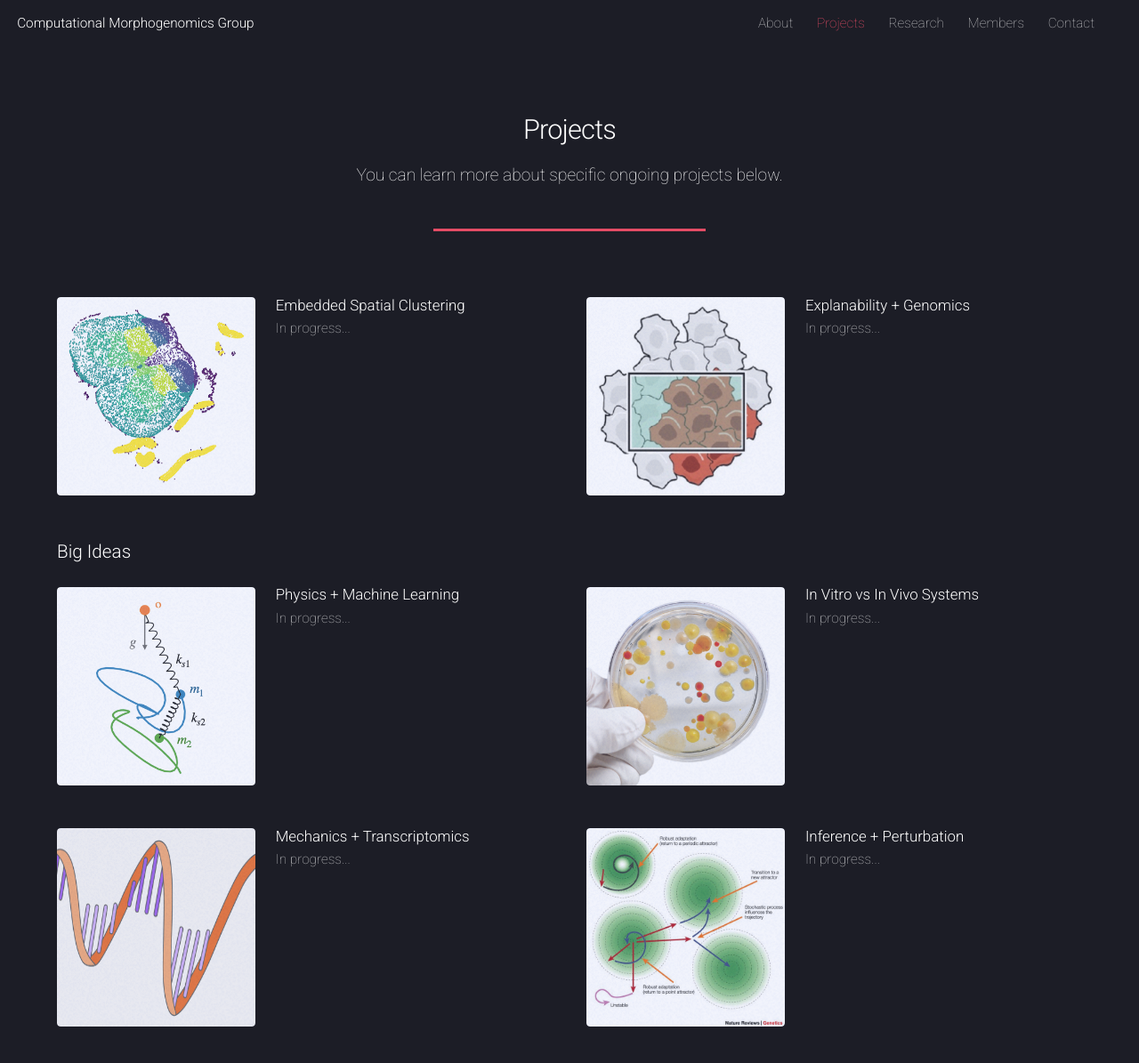
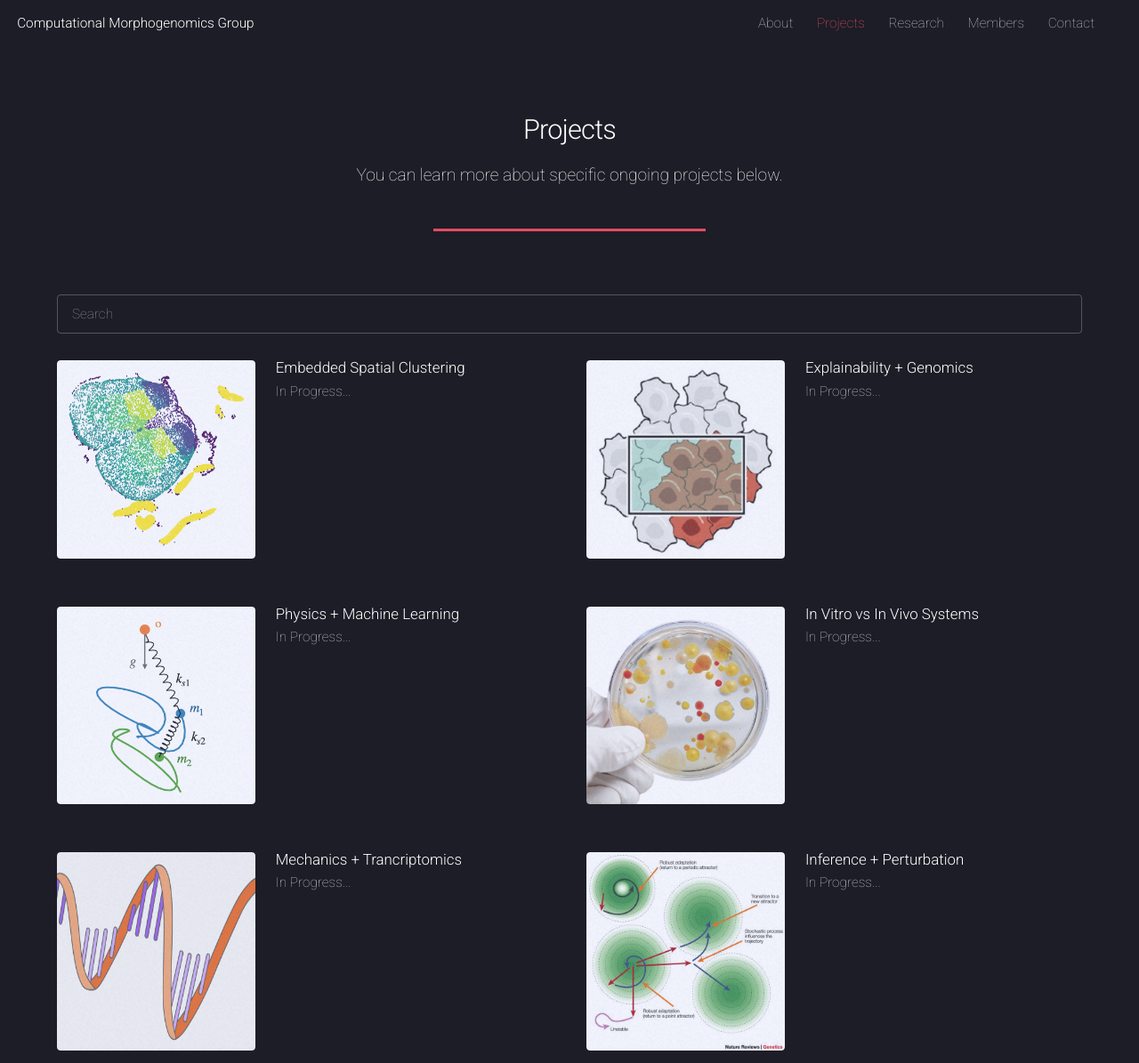
Before and after one commit to Computational-Morphogenomics-Group/Computational-Morphogenomics-Group.github.io, a plain HTML site: page projects.html in a window 1280 px wide. Shown: the whole page at 89% size. Drawn offline with nearby package versions, Linux system fonts and the light colour scheme; files whose address does not match are found by name.

Commit message:
revamp projects, add search

```diff
--- a/projects.html
+++ b/projects.html
@@ -32,48 +32,127 @@
 							projects below.
 						</p>
 					</header>
-					<section>
-						<!-- <h3>Featured</h3> -->
-						<div id="grid" class="row gtr-100 gtr-uniform">
-							<a class="col-6 col-6-xsmall" href="https://github.com/Computational-Morphogenomics-Group/sceLDA" target="_blank" style="text-align: justify;"><span class="image left"><img src="assets/images/spine.png" alt=""/></span>
-								<h4 style="text-align: left;">Embedded Spatial Clustering</h4>
-								In progress...
-							</a>
-							<a class="col-6 col-6-xsmall" href="https://pypi.org/project/scGeneFit/" target="_blank" style="text-align: justify;"><span class="image left"><img src="assets/images/regions.png" alt=""/></span>
-								<h4 style="text-align: left;">Explanability + Genomics</h4>
-								In progress...
-							</a>
-						</div>
-						<h3 style="margin-top: 2em;">Big Ideas</h3>
-						<div id="grid" class="row gtr-100 gtr-uniform">
-							<div class="col-6 col-6-xsmall" style="text-align: justify;"><span class="image left"><img src="assets/images/physics.png" alt=""/></span>
-								<h4 style="text-align: left;">Physics + Machine Learning</h4>
-								In progress...
-							</div>
-							<div class="col-6 col-6-xsmall" style="text-align: justify;"><span class="image left"><img src="assets/images/dish.jpeg" alt=""/></span>
-								<h4 style="text-align: left;">In Vitro vs In Vivo Systems</h4>
-								In progress...
-							</div>
-							<div class="col-6 col-6-xsmall" style="text-align: justify;"><span class="image left"><img src="assets/images/transcriptomics.jpeg" alt=""/></span>
-								<h4 style="text-align: left;">Mechanics + Transcriptomics</h4>
-								In progress...
-							</div>
-							<div class="col-6 col-6-xsmall" style="text-align: justify;"><span class="image left"><img src="assets/images/robustness.jpeg" alt=""/></span>
-								<h4 style="text-align: left;">Inference + Perturbation</h4>
-								In progress...
-							</div>
+					<section id="projects-block">
+						<input id="search-projects" type="text" name="search-projects" placeholder="Search">
+						<br>
+						<div id="grid-projects" class="row gtr-100 gtr-uniform">
 						</div>
 					</section>
 				</div>
 			</div>
 		</div>
-		<script src="assets/styles/jquery.min.js"></script>
-		<script src="assets/styles/jquery.scrolly.min.js"></script>
-		<script src="assets/styles/jquery.dropotron.min.js"></script>
-		<script src="assets/styles/jquery.scrollex.min.js"></script>
-		<script src="assets/styles/browser.min.js"></script>
-		<script src="assets/styles/breakpoints.min.js"></script>
-		<script src="assets/styles/util.js"></script>
-		<script src="assets/styles/main.js"></script>
+		<script src="assets/scripts/jquery.min.js"></script>
+		<script src="assets/scripts/jquery.scrolly.min.js"></script>
+		<script src="assets/scripts/jquery.dropotron.min.js"></script>
+		<script src="assets/scripts/jquery.scrollex.min.js"></script>
+		<script src="assets/scripts/browser.min.js"></script>
+		<script src="assets/scripts/breakpoints.min.js"></script>
+		<script src="assets/scripts/util.js"></script>
+		<script src="assets/scripts/main.js"></script>
+
+		<script>
+
+			// New projects go here, then need a separate page at assets/projects/<projectname>.html (change this to read query?)
+
+			const PROJECTS = [
+				{
+					name : "Embedded Spatial Clustering",
+					link : "https://github.com/Computational-Morphogenomics-Group/sceLDA",
+					image : "assets/images/spine.png",
+					shortdesc : "In Progress..."
+				},
+				{
+					name : "Explainability + Genomics",
+					link : "https://pypi.org/project/scGeneFit/",
+					image : "assets/images/regions.png",
+					shortdesc : "In Progress..."
+				},
+				{
+					name : "Physics + Machine Learning",
+					link : "about:blank" ,
+					image : "assets/images/physics.png" ,
+					shortdesc : "In Progress..."
+				},
+				{
+					name : "In Vitro vs In Vivo Systems",
+					link : "about:blank",
+					image : "assets/images/dish.jpeg",
+					shortdesc : "In Progress..."
+				},
+				{
+					name : "Mechanics + Trancriptomics",
+					link : "about:blank",
+					image : "assets/images/transcriptomics.jpeg",
+					shortdesc : "In Progress..."
+				},
+				{
+					name : "Inference + Perturbation",
+					link : "about:blank",
+					image : "assets/images/robustness.jpeg",
+					shortdesc : "In Progress..."
+				},
+
+			]
+
+
+			buildProjects(PROJECTS)
+
+			// No need to update below this line if everything is working !
+
+			//############################################################//
+
+
+			// Keyup event for search
+			$(`#search-projects`).on('keyup', function(){
+				var val = $(this).val()
+
+				var data = searchTables(PROJECTS, val)
+				buildProjects(data)
+
+			})
+
+			//Function to search tables
+			function searchTables(data, value){
+				var filteredData = []
+
+				value = value.toLowerCase()
+
+				for (var i = 0; i < data.length; i++){
+
+					var name = data[i].name.toLowerCase()
+
+					if (name.includes(value)){
+						filteredData.push(data[i])
+					}
+
+
+				}
+
+				return filteredData
+
+			}
+
+
+			// Function to build projects
+			function buildProjects(projects){
+				var grid = document.getElementById("grid-projects")
+				grid.innerHTML = ""
+
+				for (var i = 0; i < projects.length; i++){
+
+					var block =
+					`
+					<a class="col-6 col-6-xsmall" href=${projects[i].link} target="_blank" style="text-align: justify;"><span class="image left"><img src=${projects[i].image} alt=""/></span>
+						<h4 style="text-align: left;">${projects[i].name}</h4>
+						${projects[i].shortdesc}
+					</a>
+					`
+
+					grid.innerHTML += block
+				}
+			}
+
+
+		</script>
 	</body>
 </html>
```
